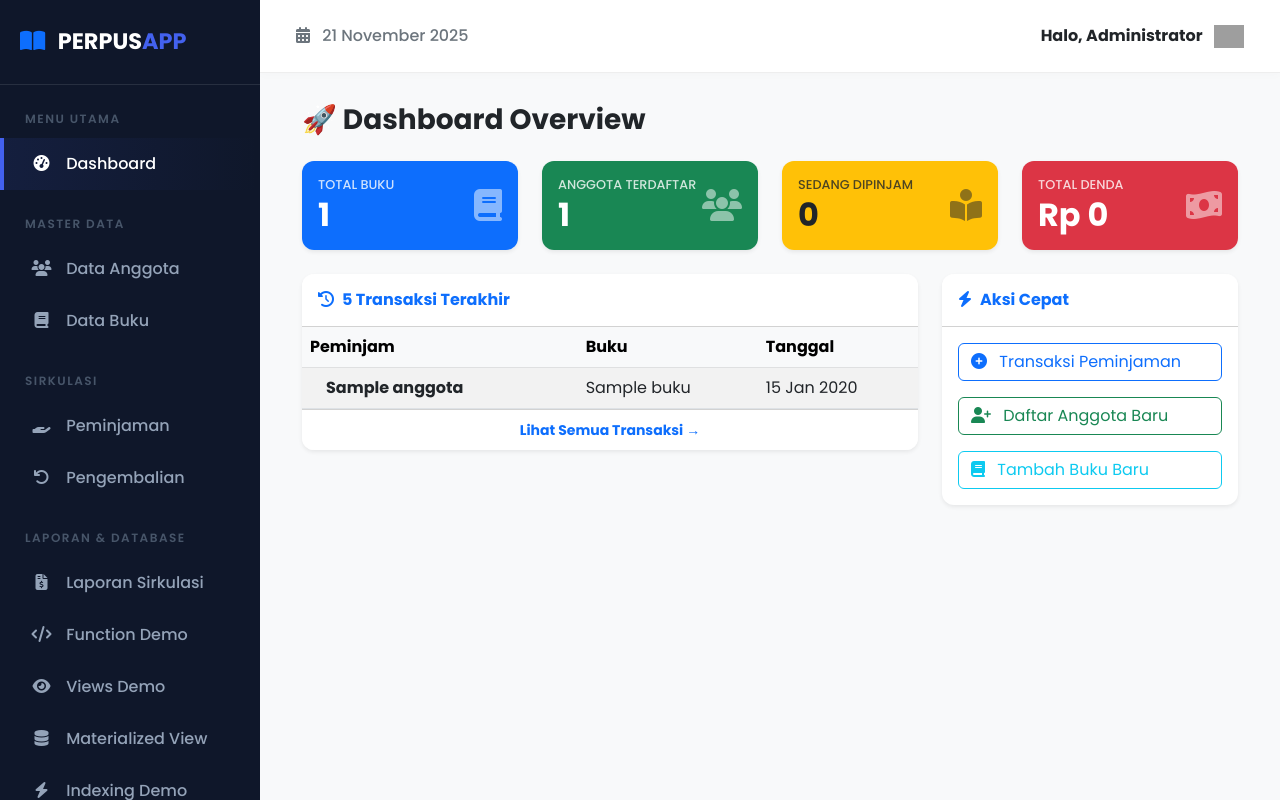
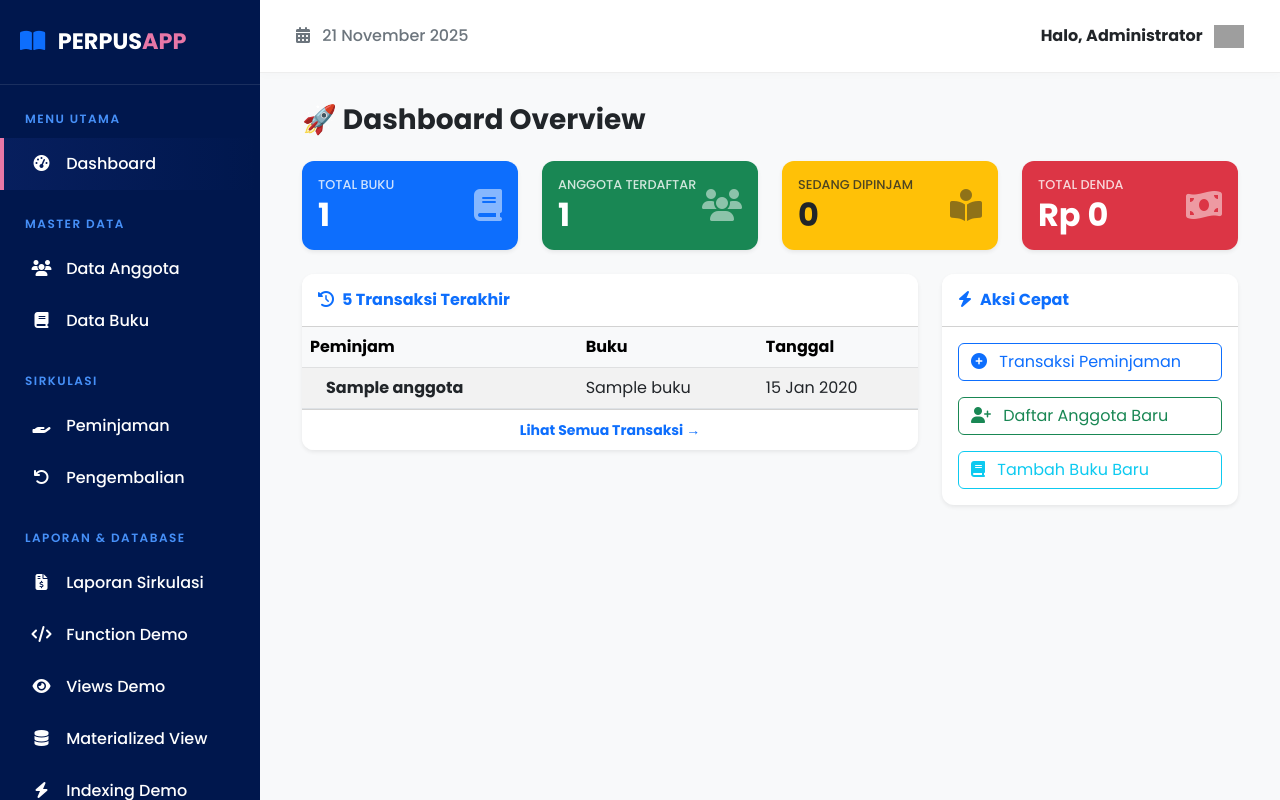
Before and after one commit to dinaameil/bdl_perpustakaan, a PHP site: page /perpus_app/views/dashboard/index.php in a window 1280 px wide. Run offline with PHP 8.4, Linux system fonts and the light colour scheme; the visitor is signed in with stand-in values (Sample User, id 1); tables that the repository leaves empty or names only in its code hold one stand-in row (values such as "Sample post"); some libraries are stand-ins or nearby versions; grey boxes are pictures that could not be loaded.

Commit message:
mengganti warna header

```diff
--- a/config/database.php
+++ b/config/database.php
@@ -1,10 +1,10 @@
 <?php
 
 $host = "localhost";
-$port = "5433";
-$dbname = "db_perpustakaan";
+$port = "5434";
+$dbname = "bd_perpustakaan";
 $user = "postgres";
-$password = "c";
+$password = "akuDina06";
 
 try {
     $dsn = "pgsql:host=$host;port=$port;dbname=$dbname;";
--- a/views/layouts/header.php
+++ b/views/layouts/header.php
@@ -24,12 +24,12 @@ if (!isset($_SESSION['logged_in']) || $_SESSION['logged_in'] !== true) {
     <style>
         /* --- 1. PALET WARNA --- */
         :root {
-            --sidebar-bg: #0f172a;
-            --sidebar-hover: #1e293b;
-            --primary-color: #4361ee;
-            --primary-hover: #3a0ca3;
+            --sidebar-bg: #00174dff;
+            --sidebar-hover: #6ea1f4ff;
+            --primary-color: #e777a7ff;
+            --primary-hover: #a78ee1ff;
             --bg-light: #f8f9fa;
-            --text-grey: #94a3b8;
+            --text-grey: #fefefeff;
         }
 
         body {
@@ -88,7 +88,7 @@ if (!isset($_SESSION['logged_in']) || $_SESSION['logged_in'] !== true) {
         .menu-label {
             font-size: 0.75rem;
             text-transform: uppercase;
-            color: #475569;
+            color: #4690f8ff;
             margin: 25px 25px 10px;
             letter-spacing: 1.5px;
             font-weight: 600;
```
